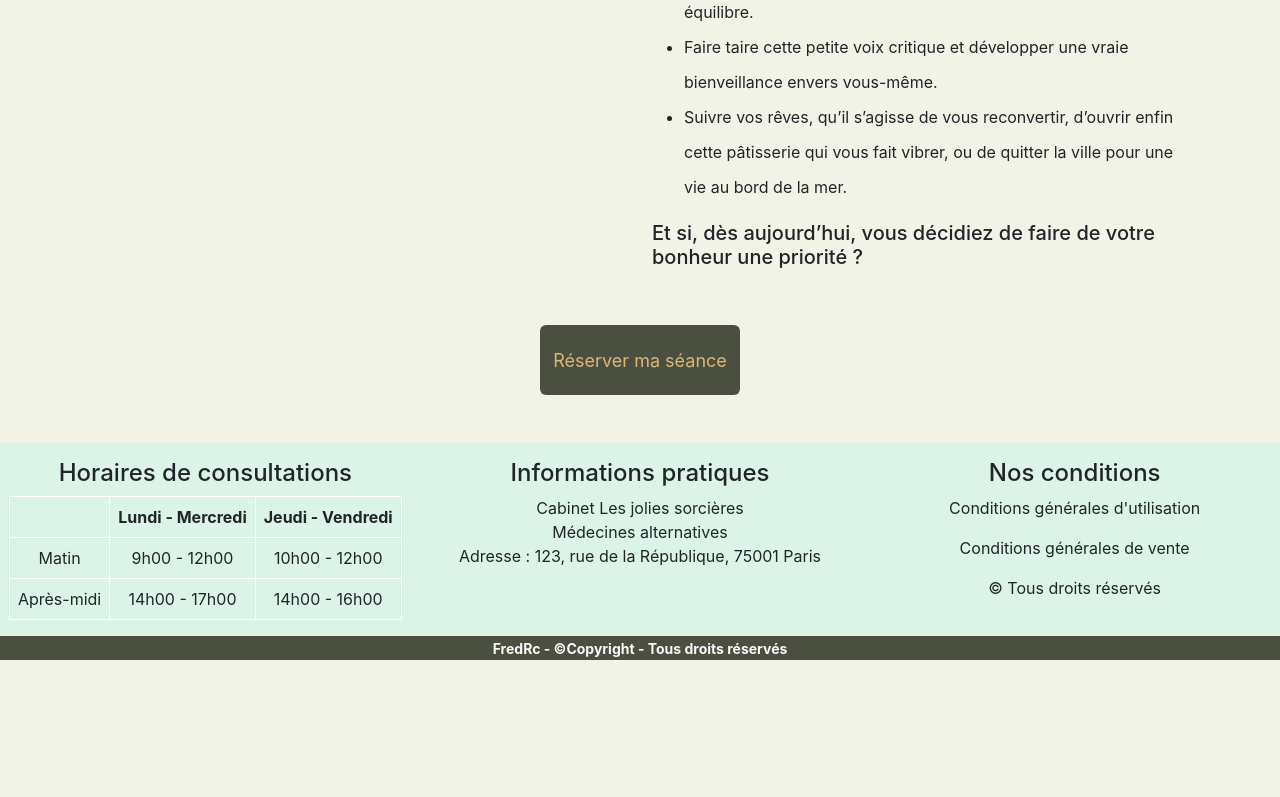
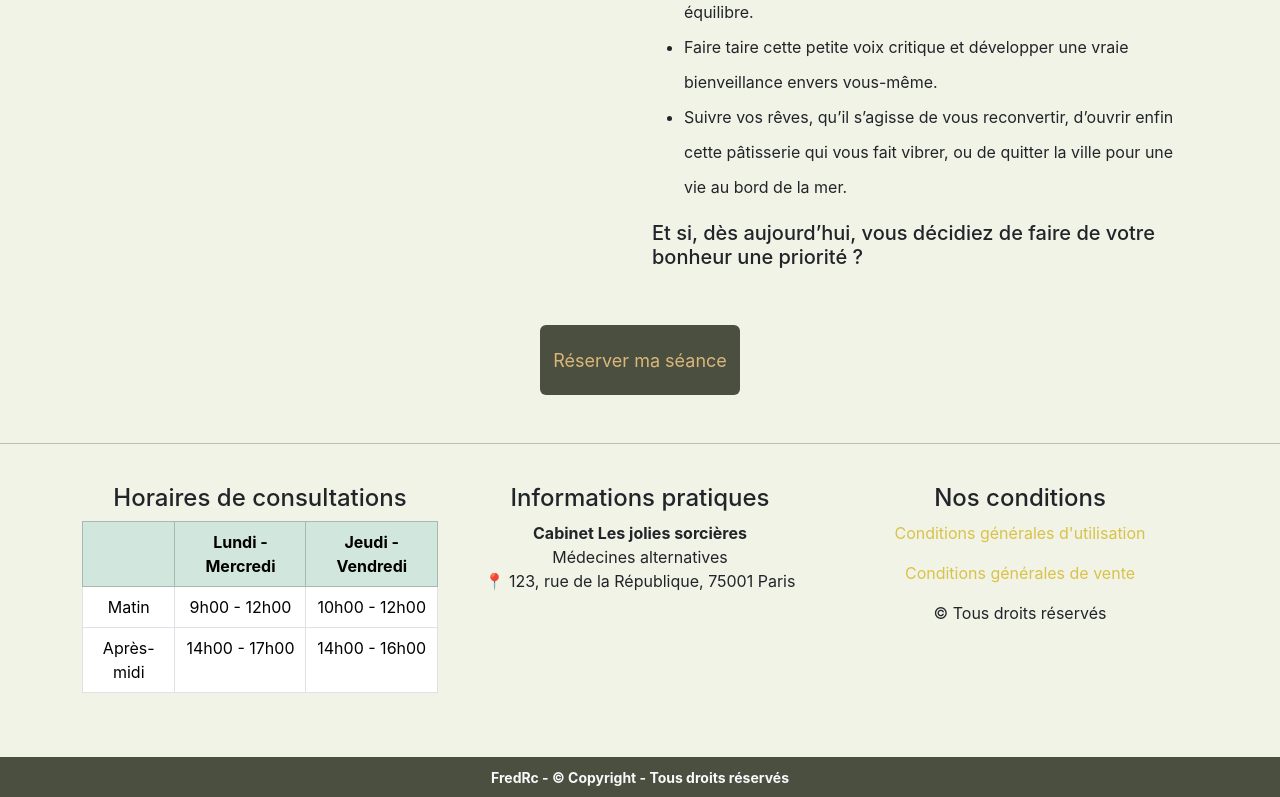
Before and after one commit to fredlecoach/les-_jolies_sorcieres, a React (Create React App) app: page /acceptation in a window 1280 px wide. Shown: the part 2607-3404 px from the top of the page. Before the commit the page ends 3267 px from the top, so only its background shows below. Built offline with nearby package versions, Linux system fonts and the light colour scheme; a web font is replaced by a local one.

Commit message:
modif footer

```diff
--- a/src/components/Footer.js
+++ b/src/components/Footer.js
@@ -1,76 +1,62 @@
 export default function Footer() {
-
   return (
-    <footer>
-
-
+    <footer className="footer ">
       {/* Informations du footer */}
-      <div
-        style={{ backgroundColor: "rgb(220, 244, 232)" }}
-        className="row row-cols-md-3 text-center py-3"
-      >
-        <div className="col">
+      <hr />
+      <div className="container py-4">
+        <div className="row text-center">
+          {/* Horaires */}
+          <div className="col-md-4 mb-4">
             <h4>Horaires de consultations</h4>
-          <table className="border border-collapse mx-auto">
-            <thead>
+            <div className="table-responsive">
+              <table className="table table-bordered">
+                <thead className="table-success">
                   <tr>
-                <th style={{ border: "1px solid #fff" }}></th>
-                <th style={{ border: "1px solid #fff" }} className="p-2">
-                  Lundi - Mercredi
-                </th>
-                <th style={{ border: "1px solid #fff" }} className="p-2">
-                  Jeudi - Vendredi
-                </th>
+                    <th></th>
+                    <th>Lundi - Mercredi</th>
+                    <th>Jeudi - Vendredi</th>
                   </tr>
                 </thead>
                 <tbody>
                   <tr>
-                <td style={{ border: "1px solid #fff" }} className="p-2">
-                  Matin
-                </td>
-                <td style={{ border: "1px solid #fff" }} className="p-2">
-                  9h00 - 12h00
-                </td>
-                <td style={{ border: "1px solid #fff" }} className="p-2">
-                  10h00 - 12h00
-                </td>
+                    <td>Matin</td>
+                    <td>9h00 - 12h00</td>
+                    <td>10h00 - 12h00</td>
                   </tr>
                   <tr>
-                <td style={{ border: "1px solid #fff" }} className="p-2">
-                  Après-midi
-                </td>
-                <td style={{ border: "1px solid #fff" }} className="p-2">
-                  14h00 - 17h00
-                </td>
-                <td style={{ border: "1px solid #fff" }} className="p-2">
-                  14h00 - 16h00
-                </td>
+                    <td>Après-midi</td>
+                    <td>14h00 - 17h00</td>
+                    <td>14h00 - 16h00</td>
                   </tr>
                 </tbody>
               </table>
             </div>
+          </div>
 
-        <div className="col">
+          {/* Informations pratiques */}
+          <div className="col-md-4 mb-4">
             <h4>Informations pratiques</h4>
             <ul className="list-unstyled">
-            <li>Cabinet Les jolies sorcières</li>
+              <li><strong>Cabinet Les jolies sorcières</strong></li>
               <li>Médecines alternatives</li>
-            <li>Adresse : 123, rue de la République, 75001 Paris</li>
+              <li>📍 123, rue de la République, 75001 Paris</li>
             </ul>
           </div>
 
-        <div className="col">
+          {/* Conditions */}
+          <div className="col-md-4 mb-4">
             <h4>Nos conditions</h4>
-          <p>Conditions générales d'utilisation</p>
-          <p>Conditions générales de vente</p>
+            <p><a href="#" className="text-decoration-none" style={{color :"#d8c248"}}>Conditions générales d'utilisation</a></p>
+            <p><a href="#" className="text-decoration-none" style={{color :"#d8c248"}}>Conditions générales de vente</a></p>
             <p>&copy; Tous droits réservés</p>
           </div>
         </div>
-
-      <div className="text-center fw-bold text-light" style={{ backgroundColor: "#4B4f40"}}>
-        <small>FredRc - &copy;Copyright - Tous droits réservés</small>
       </div>
 
+      {/* Copyright */}
+      <div className="text-center fw-bold text-light py-2" style={{ backgroundColor: "#4B4F40" }}>
+        <small>FredRc - &copy; Copyright - Tous droits réservés</small>
+      </div>
     </footer>
   );
 }
```
Lines whose indentation alone changed are shown as unchanged.
